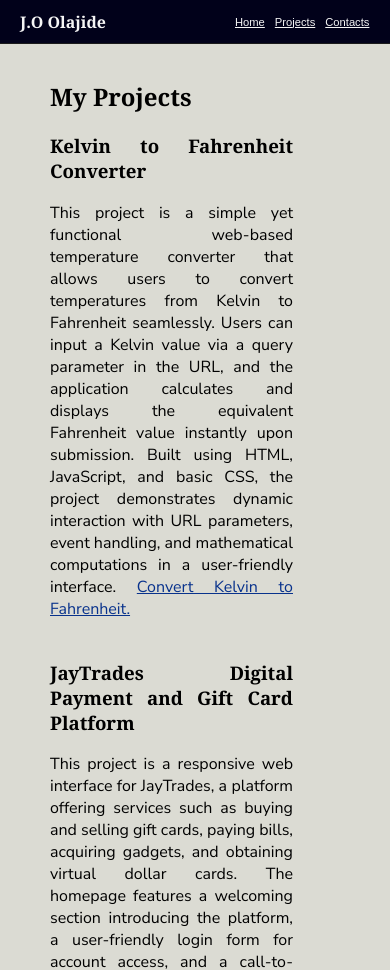
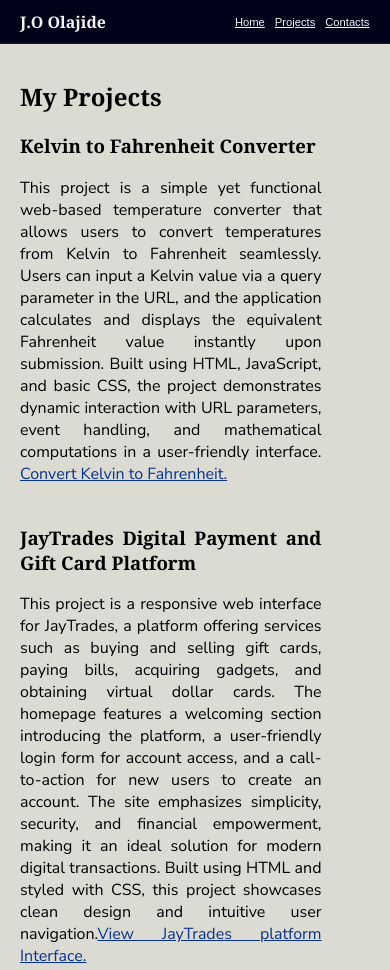
Before and after one commit to jaysquare24/MyProfile, a plain HTML site: page projects.html in a window 390 px wide. Shown: the top 970 px of the page. Drawn offline with Linux system fonts and the light colour scheme.

Commit message:
Update style.css

```diff
--- a/resources/css/style.css
+++ b/resources/css/style.css
@@ -344,7 +344,7 @@
 
     }
     .image{
-        width: 100%;
+        width: 350px;
         align-content:normal;
        justify-self: center;
        margin-left: 25px;
@@ -410,8 +410,8 @@
         font-size: 0.7rem;
        justify-self:normal;
     }
-    .project-main{ width:70%;
-        margin-left: 50px;
+    .project-main{ width:85%;
+        margin-left: 20px;
         margin-top: 80px;
     }
     .kelvin-project, .jaytrades-project, .msg-gen-project{
```
